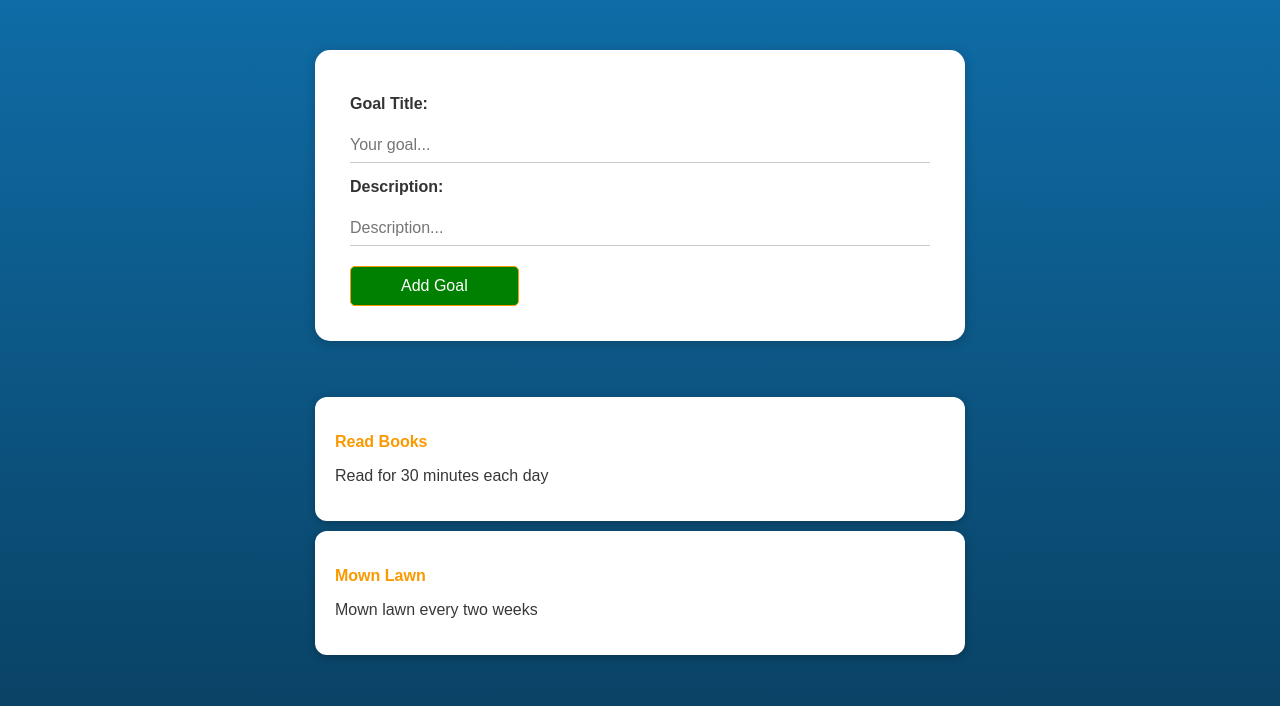
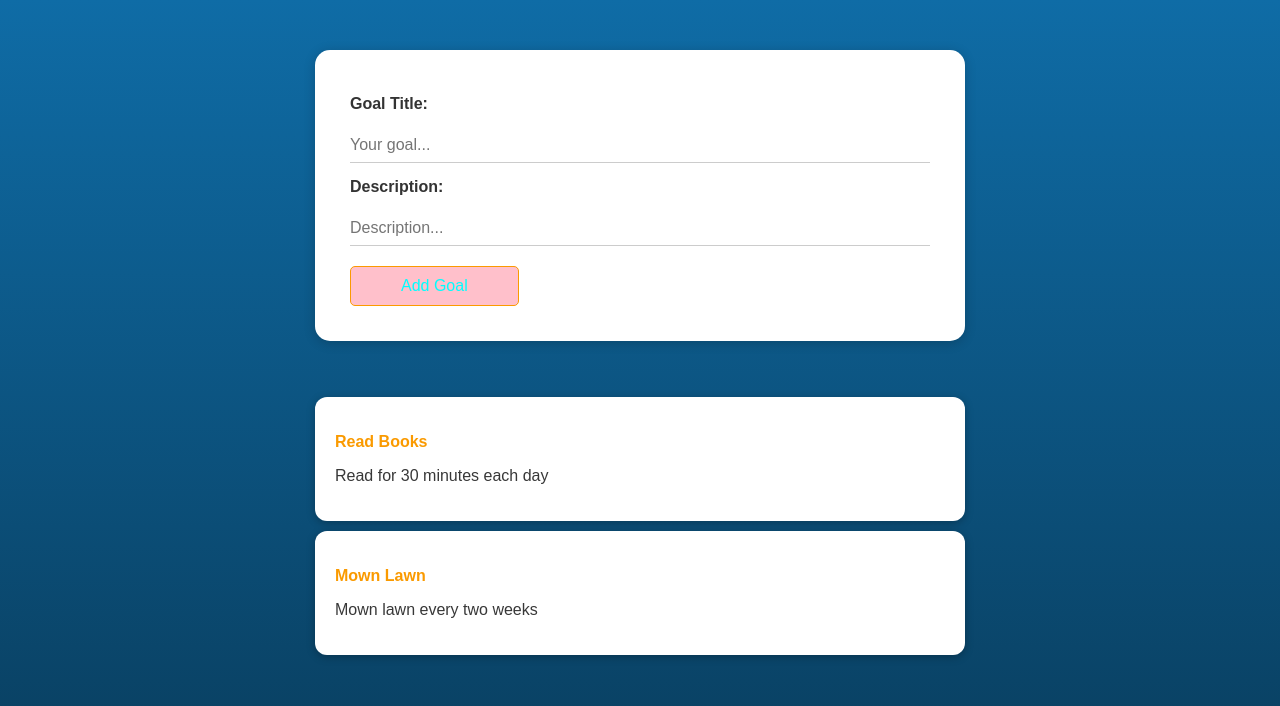
Before and after one commit to krsticn/goal-tracker, a React (Create React App) app: page / in a window 1280 px wide. Shown: the top 706 px of the page. Built offline with nearby package versions, Linux system fonts and the light colour scheme.

Commit message:
Button Pink Color

```diff
--- a/src/components/UI/Button.module.css
+++ b/src/components/UI/Button.module.css
@@ -8,7 +8,8 @@
     cursor: pointer;
     border-radius: 5px;
     margin: 5px 0px;
-    background-color: green;
+    background-color: pink;
+    color: cyan;
   }
 
   .button:focus {
```
